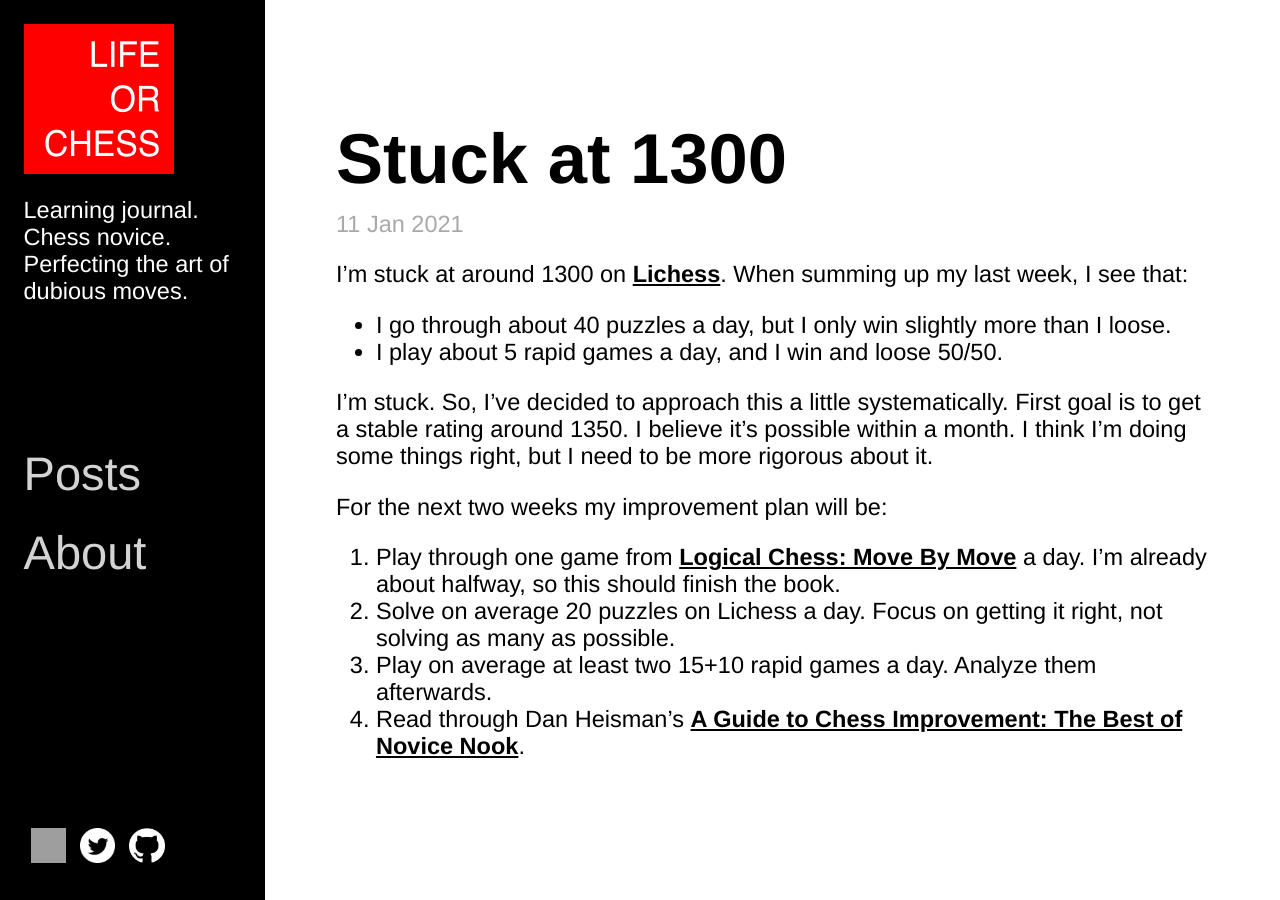
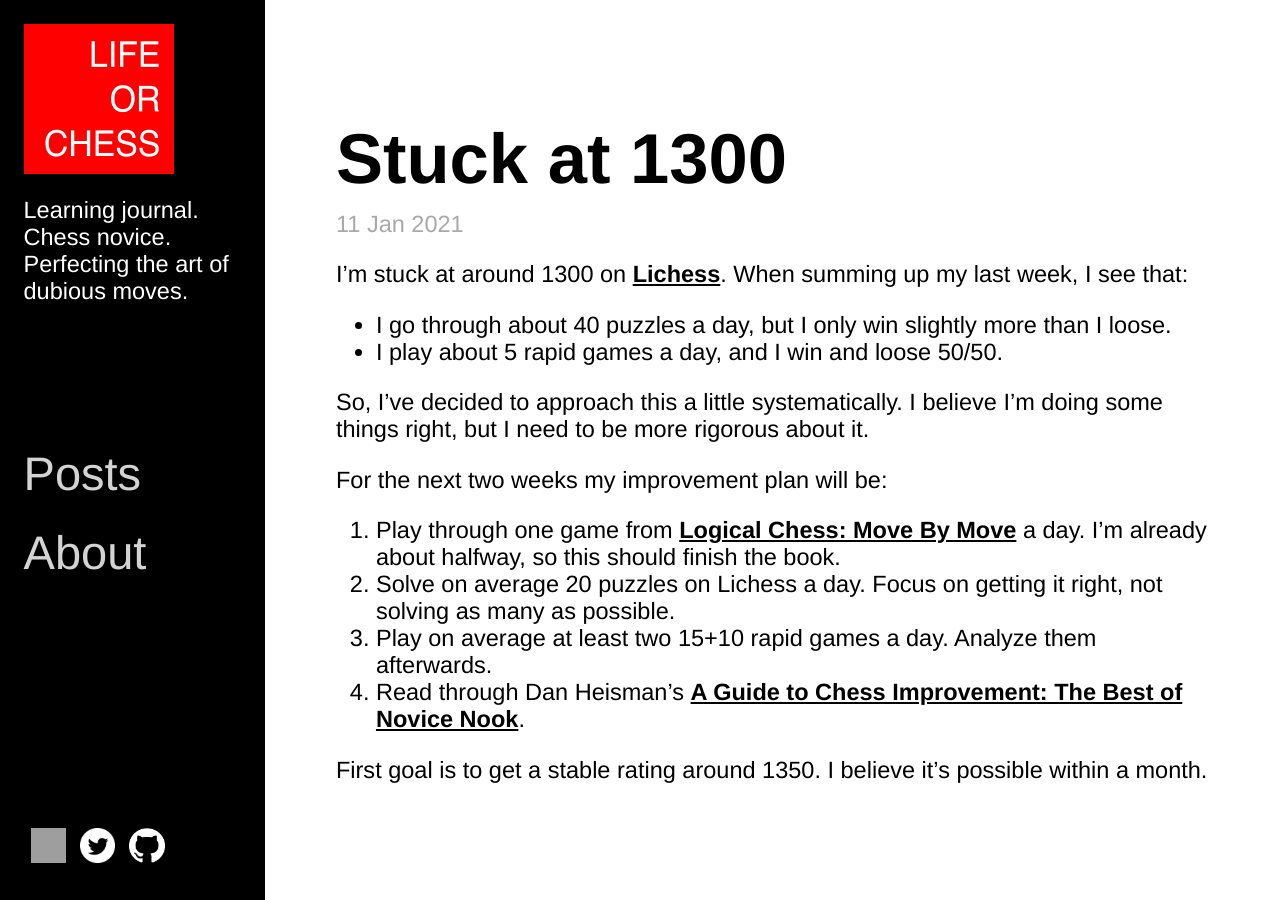
Before and after one commit to lifeorchess/lifeorchess.github.io, a Jekyll site: the page built from _posts/2021-01-11-improvement-plan.md, in a window 1280 px wide. Built offline with Jekyll 4.4.1, drawn with Linux system fonts in a browser that asks for light colours; some of the changed lines change nothing that is shown; grey boxes are pictures that could not be loaded.

Commit message:
minor text adjustements

```diff
--- a/_posts/2021-01-11-improvement-plan.md
+++ b/_posts/2021-01-11-improvement-plan.md
@@ -8,7 +8,7 @@
 - I go through about 40 puzzles a day, but I only win slightly more than I loose.
 - I play about 5 rapid games a day, and I win and loose 50/50.
 
-I'm stuck. So, I’ve decided to approach this a little systematically. First goal is to get a stable rating around 1350. I believe it’s possible within a month. I think I’m doing some things right, but I need to be more rigorous about it.
+So, I’ve decided to approach this a little systematically. I believe I’m doing some things right, but I need to be more rigorous about it.
 
 For the next two weeks my improvement plan will be:
 
@@ -16,3 +16,5 @@
 2. Solve on average 20 puzzles on Lichess a day. Focus on getting it right, not solving as many as possible.
 3. Play on average at least two 15+10 rapid games a day. Analyze them afterwards.
 4. Read through Dan Heisman's [A Guide to Chess Improvement: The Best of Novice Nook](https://www.amazon.com/dp/B004Z99LUM/).
+
+First goal is to get a stable rating around 1350. I believe it’s possible within a month.
```
